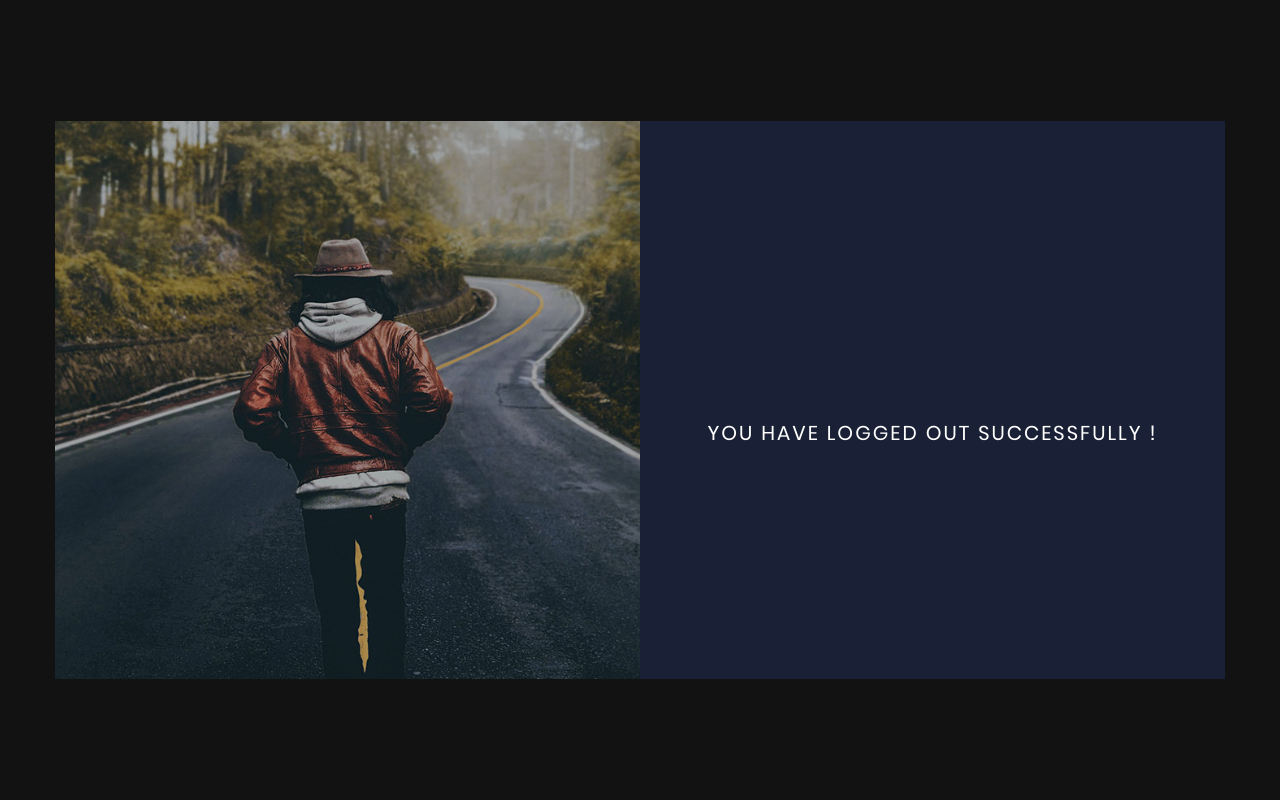
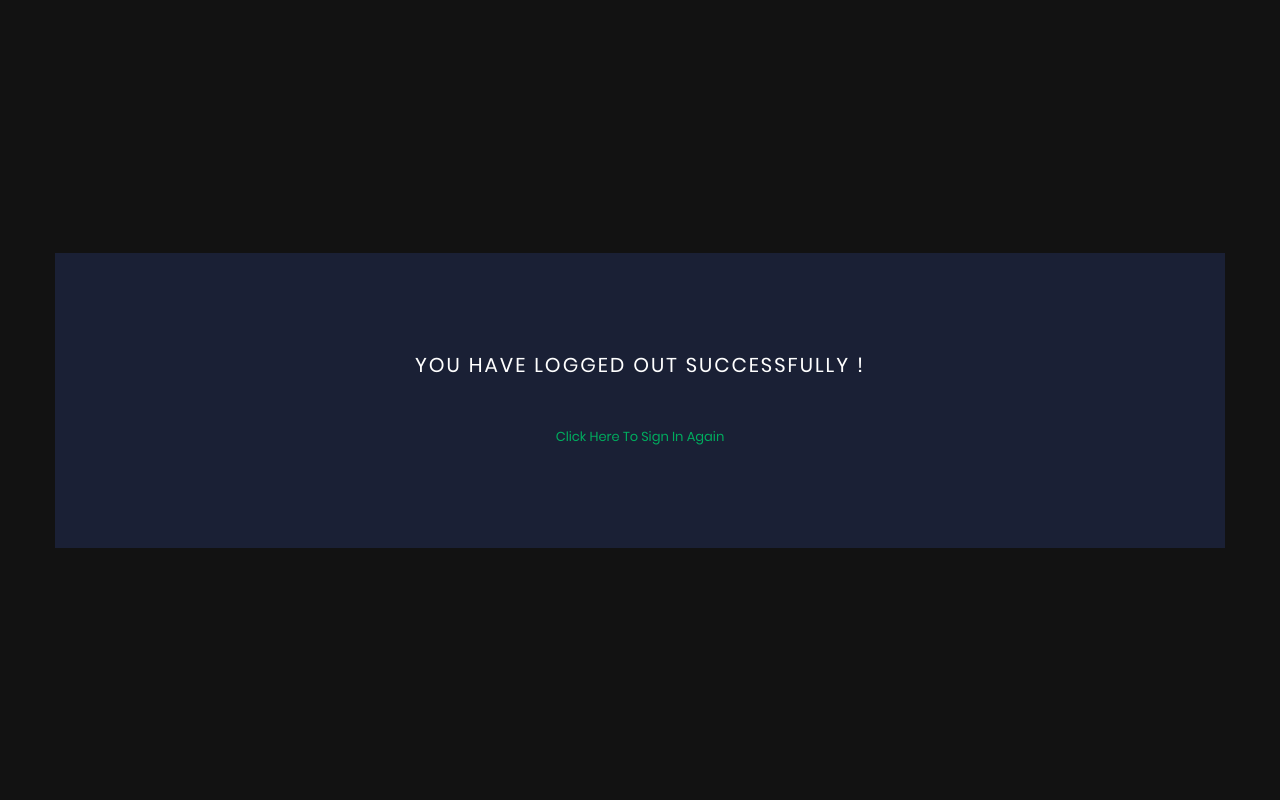
Before and after one commit to SabhyaGrover/ASRA, a Django app: page /logout/ in a window 1280 px wide. Run offline with Django 3.2, Linux system fonts and the light colour scheme; some libraries are stand-ins or nearby versions.

Commit message:
modified forms

```diff
--- a/student/views.py
+++ b/student/views.py
@@ -5,6 +5,8 @@ from django.views.generic import (
     ListView
 )
 from .models import Student
+from .forms import StudentForm
+from django.urls import reverse_lazy
 # Create your views here.
 def home(request):
     return render(request = request,template_name="student/dashboard.html")
@@ -29,4 +31,5 @@ class ShowList(ListView):
 
 class AddStudent(CreateView):
     model = Student
-    fields = ['name','age','sex','date_of_admission','date_of_leaving','education', 'height']
+    form_class = StudentForm
+    success_url = reverse_lazy('table')
--- a/users/templates/users/logout.html
+++ b/users/templates/users/logout.html
@@ -4,8 +4,10 @@
 
 
 			<div class="wrap-login100">
-				<form class="login100-form validate-form">
-					<span class="login100-form-title p-b-34">
+				<div >
+
+				</div>
+					<span class="login100-form-title p-b-20 p-t-100">
 						You Have Logged Out Successfully !
 					</span>
 
@@ -24,25 +26,15 @@
 							Sign in
 							</a>
 						</button>
-					</div>
+					</div> -->
 
-					<div class="w-full text-center p-t-27 p-b-239">
-						<span class="txt1">
-							Forgot
-						</span>
+					<div class="w-full text-center p-t-27 p-b-100">
 
-						<a href="#" class="txt2">
-							User name / password?
+
+						<a href="{% url 'login' %}" class="txt2">
+							Click Here To Sign In Again
 						</a>
 					</div>
 
-					<div class="w-full text-center">
-						<a href="#" class="txt3">
-							Sign Up
-						</a>
-					</div> -->
-				</form>
-
-				<div class="login100-more" style="background-image: url('../static/img/bg-01.jpg');"></div>
 			</div>
 {% endblock content %}
--- a/users/templates/users/welcome.html
+++ b/users/templates/users/welcome.html
@@ -3,7 +3,7 @@
 <!DOCTYPE html>
 <html lang="en">
 <head>
-	<title>Welcome</title>
+	<title>ASRA</title>
 	<meta charset="UTF-8">
 	<meta name="viewport" content="width=device-width, initial-scale=1">
 <!--===============================================================================================-->
```
Also changed, not shown: student/forms.py (added, +7 -0 lines), student/templates/student/base.html (+9 -12 lines).
